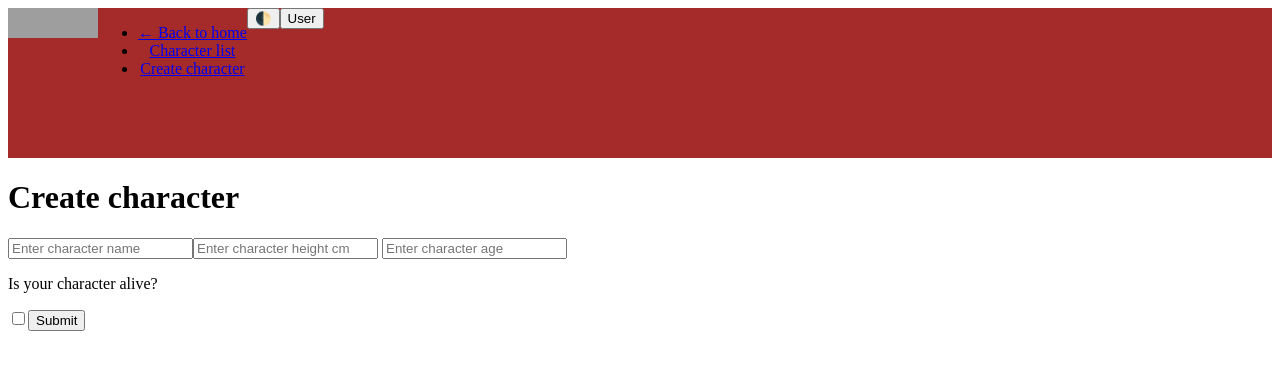
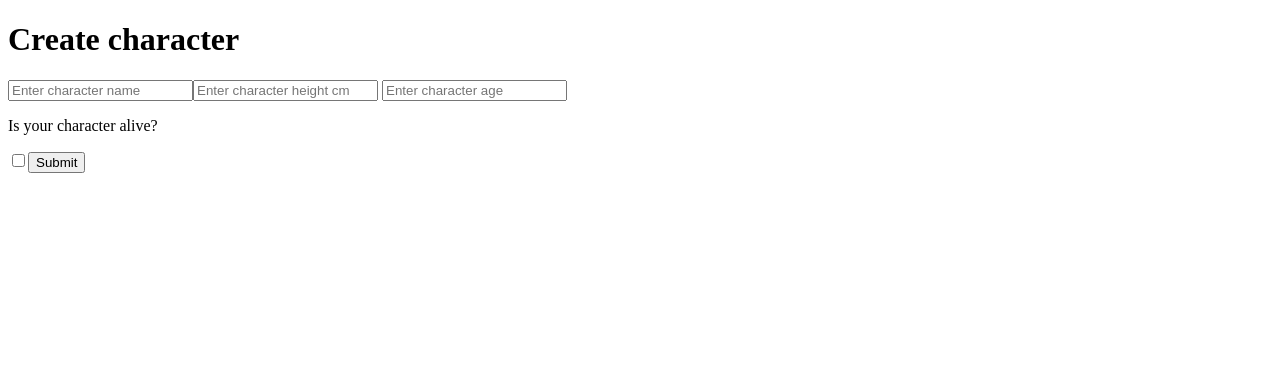
Before and after one commit to SchoolOfCode/bc13_final-project_front-end-room-8-boolean-hooligans, a Next.js app in the folder imaginerium/: page /createCharacter in a window 1280 px wide. Shown: the top 370 px of the page. Built offline with nearby package versions, Linux system fonts and the light colour scheme; grey boxes are pictures that could not be loaded.

Commit message:
working on create character form

```diff
--- a/imaginerium/pages/createCharacter.js
+++ b/imaginerium/pages/createCharacter.js
@@ -16,7 +16,7 @@ export default function createCharacter() {
   // }
 
   const[characterObject, setcharacterObject] = useState({
-    characterName: null,
+    characterName: '',
     characterHeight: null,
     characterAge: null,
     characterAlive: null
@@ -25,7 +25,7 @@ export default function createCharacter() {
 
     return (
         <>
-        <Navigation></Navigation>
+        {/* <Navigation></Navigation> */}
         <div>
         <h1>Create character</h1>
        <form onSubmit={(e) => {
@@ -39,6 +39,7 @@ export default function createCharacter() {
         }
         setcharacterObject(characterObject)
         console.log(characterObject)
+        console.log(e)
        }}>
 
         <Input placeholder ="Enter character name" type="text" name="characterName"></Input>
@@ -46,8 +47,8 @@ export default function createCharacter() {
         <Input placeholder ="Enter character age" type="number" name="characterAge"></Input>
         <p>Is your character alive?</p><Input type="checkbox" name="characterAlive"/>
         {/* {isAlive} */}
-        <Input text="Submit Character" type='submit' value='Submit'/>
-        {/* <button id="next">Submit</button> */}
+        {/* <Input text="Submit Character" type='submit' value='Submit'/> */}
+        <button id="next">Submit</button>
         </form>
       </div>
       </>
```
